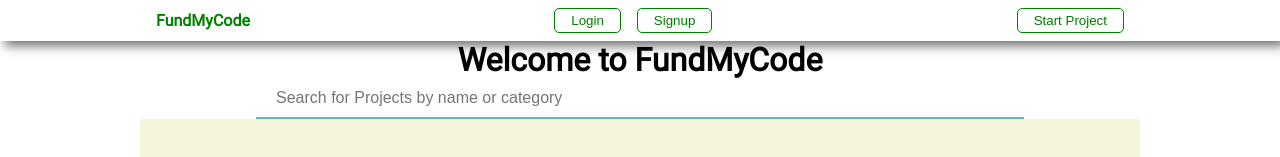
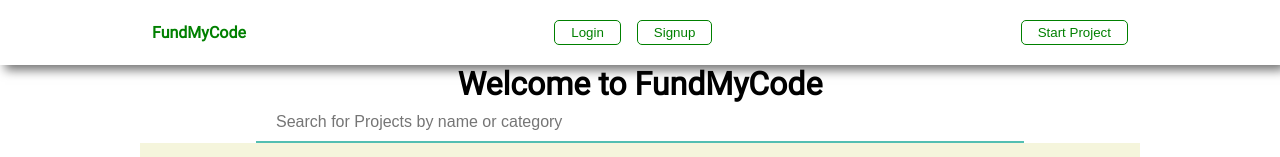
Before and after one commit to nestoririondo/crossover2, a React (Vite) app in the folder front/: page / in a window 1280 px wide. Shown: the top 157 px of the page. Built offline with nearby package versions, Linux system fonts and the light colour scheme.

Commit message:
import user

```diff
--- a/front/src/components/Navbar.jsx
+++ b/front/src/components/Navbar.jsx
@@ -12,16 +12,18 @@ const Navbar = () => {
         <p>FundMyCode</p>
         {user ? (
           <div className="user">
-            <p>Welcome, <span>{user.name}</span>!</p>
+            <p>
+              Welcome, <span>{user.name}</span>!
+            </p>
             <button onClick={logout}>Logout</button>
           </div>
         ) : (
           <div className="login-signup">
-            <button onClick={()=>navigate('/login')}>Login</button>
-            <button onClick={()=>navigate('/signup')}>Signup</button>
+            <button onClick={() => navigate("/login")}>Login</button>
+            <button onClick={() => navigate("/signup")}>Signup</button>
           </div>
         )}
-        <button>Start Project</button>
+        <button onClick={() => navigate("/new-project")}>Start Project</button>
       </div>
     </nav>
   );
--- a/front/src/styles/navbar.css
+++ b/front/src/styles/navbar.css
@@ -1,5 +1,6 @@
 nav {
   box-shadow: 5px 5px 10px rgb(114, 114, 114);
+  padding: 0.5rem 1rem;
 }
 .navbar {
   display: flex;
@@ -8,7 +9,7 @@ nav {
   max-width: 1000px;
   margin: 0 auto;
   color: green;
-  padding: 0.5rem 1rem;
+  padding: 0.75rem;
 }
 
 .navbar p {
--- a/front/src/styles/project.css
+++ b/front/src/styles/project.css
@@ -37,7 +37,7 @@
 .fund {
   width: 40%;
   border-radius: 20px;
-  box-shadow: 0 0 15px gray;
+
   display: flex;
   flex-direction: column;
   padding: 0.5rem;
--- a/front/src/views/NewProject.jsx
+++ b/front/src/views/NewProject.jsx
@@ -1,10 +1,13 @@
 import "../styles/newProject.css";
 import moment from "moment";
 import axios from "axios";
+import { useAuth } from "../context/useAuth";
 
 const NewProject = () => {
   const url = `http://localhost:8000/projects/newProject`;
+  const { user } = useAuth();
 
+  console.log(user);
   const handleSubmit = (e) => {
     e.preventDefault();
     createObject(e);
```
